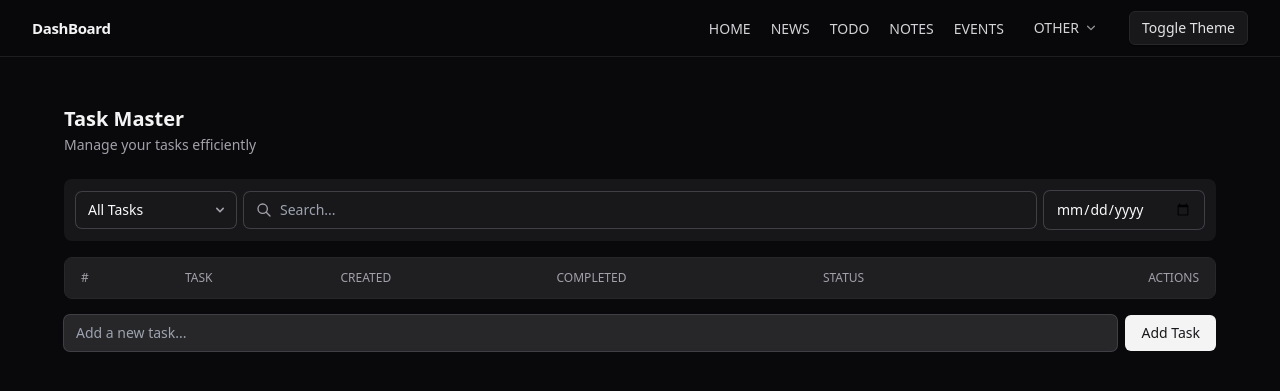
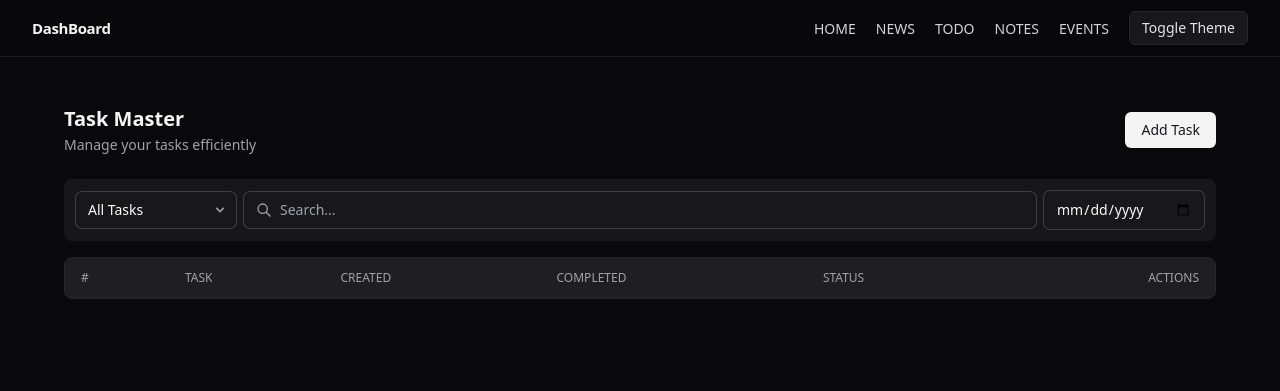
Before and after one commit to binaryash/Dashboard-App, a Flask app: page /index in a window 1280 px wide. Shown: the top 391 px of the page. Run offline with Flask 3, Linux system fonts and the light colour scheme; data that the repository does not hold is empty; some libraries are stand-ins or nearby versions; some web fonts are replaced.

Commit message:
chore: create addtask modal removed date-time page

```diff
--- a/core/templates/layout.html
+++ b/core/templates/layout.html
@@ -56,27 +56,9 @@
         <ul class="hidden items-center gap-5 md:flex">
           <li><a class="text-sm text-zinc-600 hover:text-zinc-900 dark:text-zinc-300 dark:hover:text-white transition-colors" href="{{ url_for('home') }}">HOME</a></li>
           <li><a class="text-sm text-zinc-600 hover:text-zinc-900 dark:text-zinc-300 dark:hover:text-white transition-colors" href="{{ url_for('feeds') }}">NEWS</a></li>
-          <li><a class="text-sm text-zinc-600 hover:text-zinc-900 dark:text-zinc-300 dark:hover:text-white transition-colors" href="{{ url_for('incomplete') }}">TODO</a></li>
+          <li><a class="text-sm text-zinc-600 hover:text-zinc-900 dark:text-zinc-300 dark:hover:text-white transition-colors" href="{{ url_for('index') }}">TODO</a></li>
           <li><a class="text-sm text-zinc-600 hover:text-zinc-900 dark:text-zinc-300 dark:hover:text-white transition-colors" href="{{ url_for('noteindex') }}">NOTES</a></li>
           <li><a class="text-sm text-zinc-600 hover:text-zinc-900 dark:text-zinc-300 dark:hover:text-white transition-colors" href="{{ url_for('event_home') }}">EVENTS</a></li>
-
-          <!-- Dropdown -->
-          <li class="relative">
-            <button type="button" id="otherTrigger"
-              class="inline-flex items-center gap-1 rounded-md px-2.5 py-1.5 text-sm text-zinc-600 hover:text-zinc-900 dark:text-zinc-300 dark:hover:text-white transition-colors"
-              aria-haspopup="menu" aria-expanded="false">
-              OTHER
-              <svg class="h-4 w-4 opacity-70" viewBox="0 0 20 20" fill="currentColor" aria-hidden="true">
-                <path fill-rule="evenodd" d="M5.23 7.21a.75.75 0 011.06.02L10 10.94l3.71-3.71a.75.75 0 111.06 1.06l-4.24 4.24a.75.75 0 01-1.06 0L5.21 8.29a.75.75 0 01.02-1.08z" clip-rule="evenodd" />
-              </svg>
-            </button>
-            <ul id="otherMenu"
-                class="pointer-events-none invisible absolute right-0 z-50 mt-2 w-44 translate-y-1 overflow-hidden rounded-md border border-zinc-200 bg-white p-1 text-sm text-zinc-700 opacity-0 shadow-subtle ring-1 ring-black/5 transition-all duration-150 ease-smooth dark:border-zinc-800 dark:bg-zinc-900 dark:text-zinc-200"
-                role="menu" aria-label="Other">
-              <li><a class="block rounded-[6px] px-2.5 py-2 hover:bg-zinc-100 dark:hover:bg-zinc-800" href="{{ url_for('datetime') }}">DATE</a></li>
-              <li><a class="block rounded-[6px] px-2.5 py-2 hover:bg-zinc-100 dark:hover:bg-zinc-800" href="{{ url_for('index') }}">ALL TODO</a></li>
-            </ul>
-          </li>
 
           <!-- Theme toggle -->
           <li>
@@ -106,20 +88,10 @@
         <div class="flex flex-col gap-1">
           <a class="rounded-md px-2 py-2 text-sm text-zinc-700 hover:bg-zinc-100 dark:text-zinc-300 dark:hover:bg-zinc-800" href="{{ url_for('home') }}">HOME</a>
           <a class="rounded-md px-2 py-2 text-sm text-zinc-700 hover:bg-zinc-100 dark:text-zinc-300 dark:hover:bg-zinc-800" href="{{ url_for('feeds') }}">NEWS</a>
-          <a class="rounded-md px-2 py-2 text-sm text-zinc-700 hover:bg-zinc-100 dark:text-zinc-300 dark:hover:bg-zinc-800" href="{{ url_for('incomplete') }}">TODO</a>
+          <a class="rounded-md px-2 py-2 text-sm text-zinc-700 hover:bg-zinc-100 dark:text-zinc-300 dark:hover:bg-zinc-800" href="{{ url_for('index') }}">TODO</a>
           <a class="rounded-md px-2 py-2 text-sm text-zinc-700 hover:bg-zinc-100 dark:text-zinc-300 dark:hover:bg-zinc-800" href="{{ url_for('noteindex') }}">NOTES</a>
           <a class="rounded-md px-2 py-2 text-sm text-zinc-700 hover:bg-zinc-100 dark:text-zinc-300 dark:hover:bg-zinc-800" href="{{ url_for('event_home') }}">EVENTS</a>
           <details class="group px-1">
-            <summary class="cursor-pointer list-none rounded-md px-1 py-2 text-sm text-zinc-700 hover:bg-zinc-100 dark:text-zinc-300 dark:hover:bg-zinc-800 flex items-center justify-between">
-              OTHER
-              <span class="ml-2 transition-transform group-open:rotate-180">
-                <svg class="h-4 w-4 opacity-70" viewBox="0 0 20 20" fill="currentColor"><path fill-rule="evenodd" d="M5.23 7.21a.75.75 0 011.06.02L10 10.94l3.71-3.71a.75.75 0 111.06 1.06l-4.24 4.24a.75.75 0 01-1.06 0L5.21 8.29a.75.75 0 01.02-1.08z" clip-rule="evenodd"/></svg>
-              </span>
-            </summary>
-            <div class="mt-1 flex flex-col rounded-md border border-zinc-200 p-1 dark:border-zinc-800">
-              <a class="rounded-[6px] px-2.5 py-2 text-sm text-zinc-700 hover:bg-zinc-100 dark:text-zinc-200 dark:hover:bg-zinc-800" href="{{ url_for('datetime') }}">DATE</a>
-              <a class="rounded-[6px] px-2.5 py-2 text-sm text-zinc-700 hover:bg-zinc-100 dark:text-zinc-200 dark:hover:bg-zinc-800" href="{{ url_for('index') }}">ALL TODO</a>
-            </div>
           </details>
         </div>
       </div>
--- a/core/templates/todo_index.html
+++ b/core/templates/todo_index.html
@@ -1,11 +1,16 @@
 {% extends 'layout.html' %}
 
 {% block feed_body %}
-<div class="mx-auto max-w-7xl px-4 sm:px-6 lg:px-8 py-6">
-  <!-- Page header -->
-  <div class="mb-6">
-    <h1 class="text-xl font-bold text-zinc-900 dark:text-zinc-100">Task Master</h1>
-    <p class="mt-0.5 text-sm text-zinc-500 dark:text-zinc-400">Manage your tasks efficiently</p>
+<div x-data="{ showModal: false }" class="mx-auto max-w-7xl px-4 sm:px-6 lg:px-8 py-6">
+  <!-- Page header with Add Task button -->
+  <div class="mb-6 flex items-center justify-between">
+    <div>
+      <h1 class="text-xl font-bold text-zinc-900 dark:text-zinc-100">Task Master</h1>
+      <p class="mt-0.5 text-sm text-zinc-500 dark:text-zinc-400">Manage your tasks efficiently</p>
+    </div>
+    <button @click="showModal = true" type="button" class="rounded-md bg-zinc-900 px-4 py-2 text-sm font-medium text-white hover:bg-zinc-800 dark:bg-zinc-100 dark:text-zinc-900 dark:hover:bg-zinc-200">
+      Add Task
+    </button>
   </div>
 
   <!-- Compact Filter Toolbar -->
@@ -109,16 +114,41 @@
     </div>
   </div>
 
-  <!-- Add Task -->
-  <form action="/index" method="POST" class="mt-4">
-    <div class="flex gap-2">
-      <input type="text" name="content" id="content" placeholder="Add a new task..." required
-             class="flex-1 rounded-md bg-zinc-50 px-3 py-2 text-sm ring-1 ring-zinc-300 focus:bg-white focus:ring-2 focus:ring-zinc-900 dark:bg-zinc-800 dark:ring-zinc-700 dark:focus:bg-zinc-900 dark:focus:ring-zinc-600" />
-      <button type="submit" class="rounded-md bg-zinc-900 px-4 py-2 text-sm font-medium text-white hover:bg-zinc-800 dark:bg-zinc-100 dark:text-zinc-900 dark:hover:bg-zinc-200">
-        Add Task
-      </button>
+  <!-- Add Task Modal -->
+  <div x-show="showModal" @keydown.escape.window="showModal = false" class="fixed inset-0 z-50 overflow-y-auto" style="display: none;">
+    <!-- Backdrop -->
+    <div class="flex min-h-screen items-center justify-center px-4 pb-20 pt-4 text-center sm:block sm:p-0">
+      <div @click="showModal = false" x-show="showModal" x-transition:enter="ease-out duration-300" x-transition:enter-start="opacity-0" x-transition:enter-end="opacity-100" x-transition:leave="ease-in duration-200" x-transition:leave-start="opacity-100" x-transition:leave-end="opacity-0" class="fixed inset-0 bg-zinc-500 bg-opacity-75 transition-opacity dark:bg-zinc-900 dark:bg-opacity-75"></div>
+
+      <span class="hidden sm:inline-block sm:h-screen sm:align-middle">&#8203;</span>
+
+      <!-- Modal -->
+      <div x-show="showModal" x-transition:enter="ease-out duration-300" x-transition:enter-start="opacity-0 translate-y-4 sm:translate-y-0 sm:scale-95" x-transition:enter-end="opacity-100 translate-y-0 sm:scale-100" x-transition:leave="ease-in duration-200" x-transition:leave-start="opacity-100 translate-y-0 sm:scale-100" x-transition:leave-end="opacity-0 translate-y-4 sm:translate-y-0 sm:scale-95" class="inline-block transform overflow-hidden rounded-lg bg-white text-left align-bottom shadow-xl transition-all dark:bg-zinc-900 sm:my-8 sm:w-full sm:max-w-lg sm:align-middle">
+
+        <form action="/index" method="POST">
+          <div class="bg-white px-4 pb-4 pt-5 dark:bg-zinc-900 sm:p-6 sm:pb-4">
+            <div class="sm:flex sm:items-start">
+              <div class="mt-3 w-full text-center sm:ml-4 sm:mt-0 sm:text-left">
+                <h3 class="text-lg font-semibold leading-6 text-zinc-900 dark:text-zinc-100">Add New Task</h3>
+                <div class="mt-4">
+                  <label for="content" class="block text-sm font-medium text-zinc-700 dark:text-zinc-300">Task Description</label>
+                  <textarea name="content" id="content" rows="4" required placeholder="Enter task description..." class="mt-2 block w-full rounded-md border-0 px-3 py-2 text-zinc-900 shadow-sm ring-1 ring-inset ring-zinc-300 placeholder:text-zinc-400 focus:ring-2 focus:ring-inset focus:ring-zinc-900 dark:bg-zinc-800 dark:text-zinc-100 dark:ring-zinc-700 dark:placeholder:text-zinc-500 dark:focus:ring-zinc-600 sm:text-sm sm:leading-6"></textarea>
+                </div>
+              </div>
+            </div>
+          </div>
+          <div class="bg-zinc-50 px-4 py-3 dark:bg-zinc-800/50 sm:flex sm:flex-row-reverse sm:px-6">
+            <button type="submit" class="inline-flex w-full justify-center rounded-md bg-zinc-900 px-4 py-2 text-sm font-semibold text-white shadow-sm hover:bg-zinc-800 dark:bg-zinc-100 dark:text-zinc-900 dark:hover:bg-zinc-200 sm:ml-3 sm:w-auto">
+              Add Task
+            </button>
+            <button @click="showModal = false" type="button" class="mt-3 inline-flex w-full justify-center rounded-md bg-white px-4 py-2 text-sm font-semibold text-zinc-900 shadow-sm ring-1 ring-inset ring-zinc-300 hover:bg-zinc-50 dark:bg-zinc-900 dark:text-zinc-100 dark:ring-zinc-700 dark:hover:bg-zinc-800 sm:mt-0 sm:w-auto">
+              Cancel
+            </button>
+          </div>
+        </form>
+      </div>
     </div>
-  </form>
+  </div>
 </div>
 
 <script src="https://unpkg.com/htmx.org@1.9.10"></script>
```
Also changed, not shown: core/templates/datetime_1.html (deleted, +0 -28 lines), core/templates/todo_body.html (added, +39 -0 lines), core/static/favicon/android-chrome-192x192.png (added), core/static/favicon/android-chrome-512x512.png (added), core/static/favicon/apple-touch-icon.png (added), core/static/favicon/favicon-16x16.png (added), core/static/favicon/favicon-32x32.png (added), core/static/favicon/favicon.ico (added), core/static/favicon/site.webmanifest (added).
